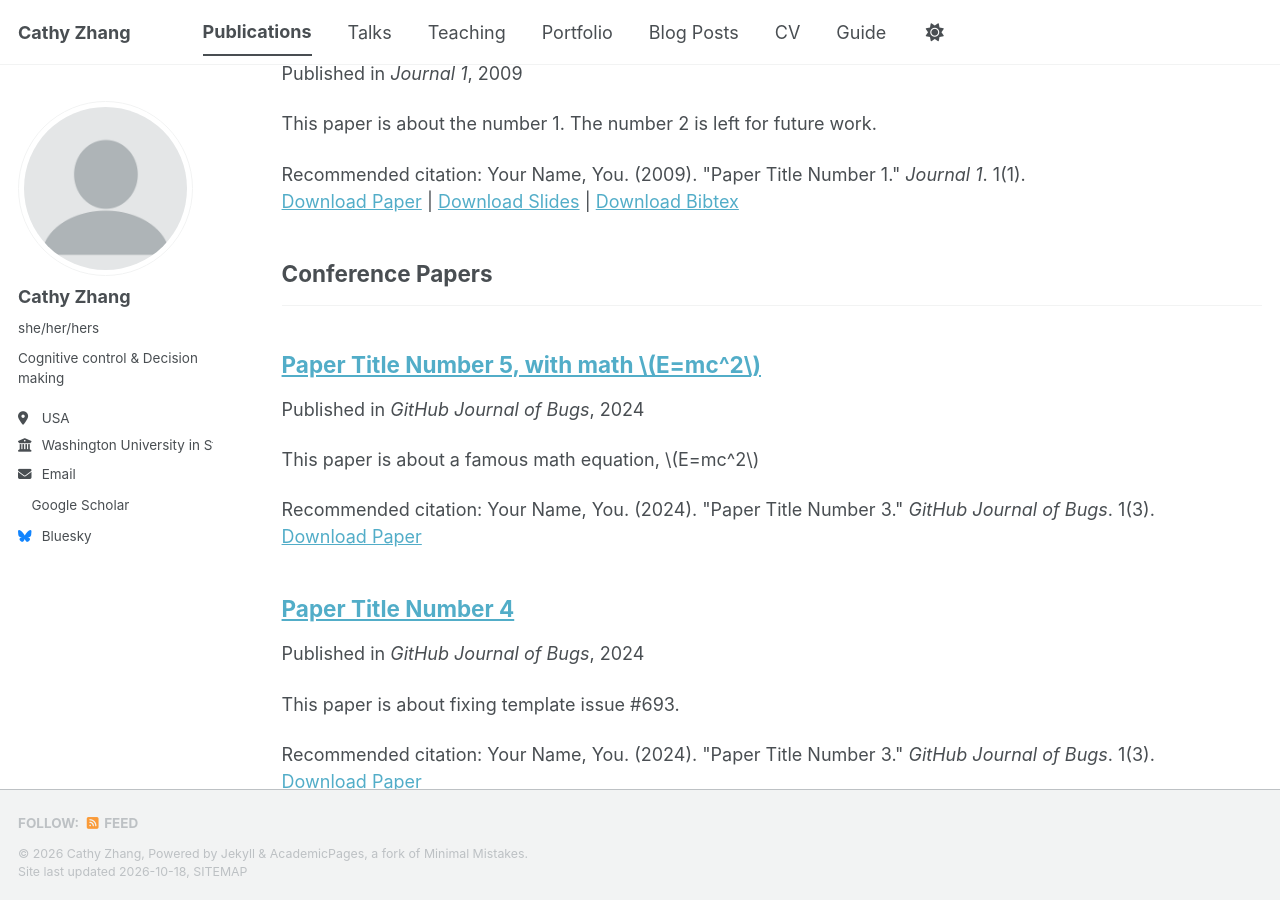
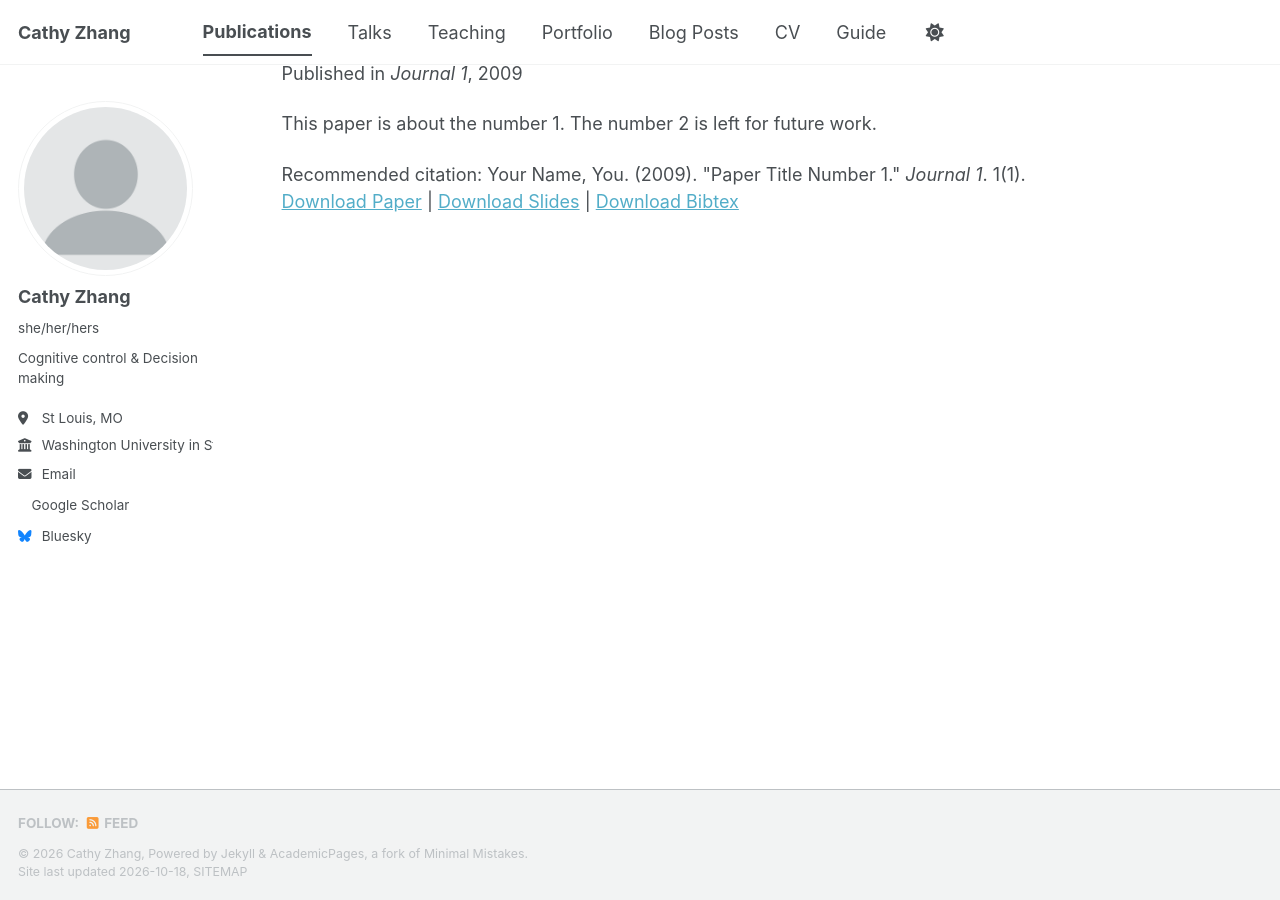
Before and after one commit to CathyZKQ/CathyZKQ.github.io, a Jekyll site: the page built from _pages/publications.html, in a window 1280 px wide and 900 px high, scrolled down 781 px. Built offline with Jekyll 4.4.1, drawn with Linux system fonts in a browser that asks for light colours; a style sheet for code colours, icons or effects is not loaded.

Commit message:
Update _config.yml

```diff
--- a/_config.yml
+++ b/_config.yml
@@ -27,7 +27,7 @@ author:
   name             : "Cathy Zhang"
   pronouns         : "she/her/hers"
   bio              : "Cognitive control & Decision making"
-  location         : "USA"
+  location         : "St Louis, MO"
   employer         : "Washington University in St Louis"
   uri              : # URL
   email            : "cathyz@wustl.edu"
@@ -66,12 +66,8 @@ author:
 
 # Publication Category - The following the list of publication categories and their headings
 publication_category:
-  books:
-    title: 'Books'
   manuscripts:
     title: 'Journal Articles'
-  conferences:
-    title: 'Conference Papers'
 
 # Site Settings
 teaser                   :  # filename of teaser fallback teaser image placed in /images/ for social media previews
```
